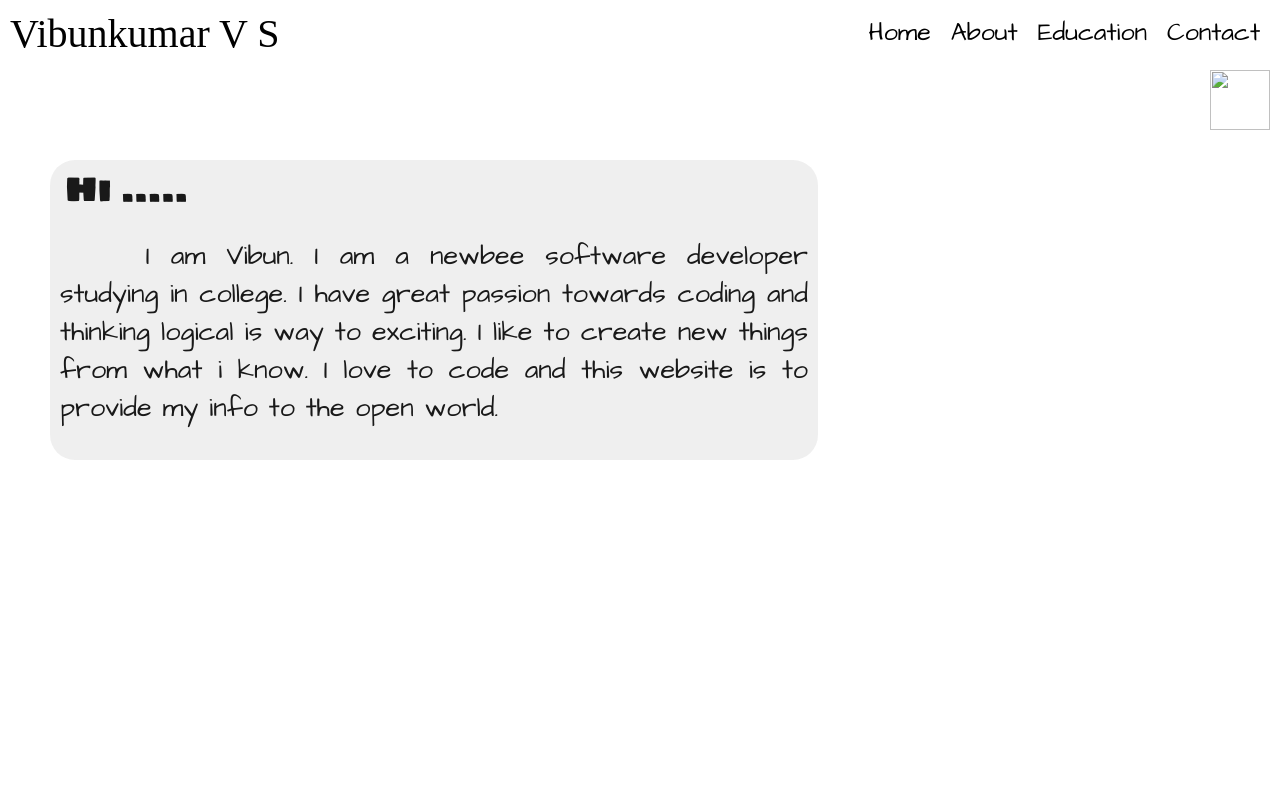
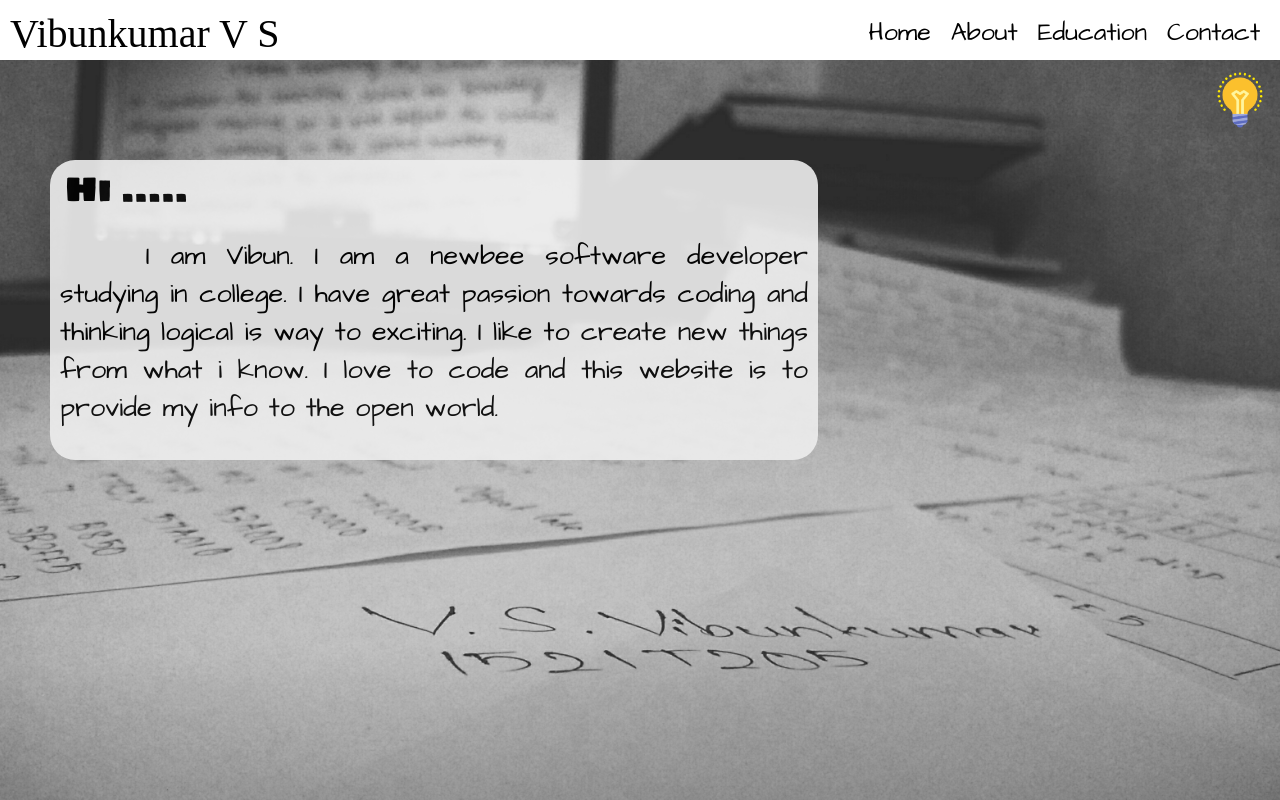
Before and after one commit to Vibunkumar/Website, a plain HTML site: page web/about_b.html in a window 1280 px wide. Drawn offline with Linux system fonts and the light colour scheme; a web font is replaced by a local one.

Commit message:
Update about_b.html

```diff
--- a/web/about_b.html
+++ b/web/about_b.html
@@ -2,7 +2,7 @@
 <html>
 <head>
 	<title>About</title>
-	<link rel="icon" type="icon/png" href="info.png">
+	<link rel="icon" type="icon/png" href="images/info.png">
 	<link href='https://fonts.googleapis.com/css?family=Exo' rel='stylesheet'>
 	<link href='https://fonts.googleapis.com/css?family=Architects Daughter' rel='stylesheet'>
 	<link href='https://fonts.googleapis.com/css?family=Sigmar One' rel='stylesheet'>
@@ -15,7 +15,7 @@
 				padding: 0;
 		}
 		body{
-	 		background-image: url("about_b.jpg");
+	 		background-image: url("images/about_b.jpg");
 	 		background-size: cover;
 		background-repeat: no-repeat;
 		background-position: center;
@@ -106,7 +106,7 @@
 </div>
 <div class="butt">
 <div class="button" onclick="location.href='about.html'")>
-	<img src="t_on.png">
+	<img src="images/t_on.png">
 </div>
 </div>
 <div class="about">
```
